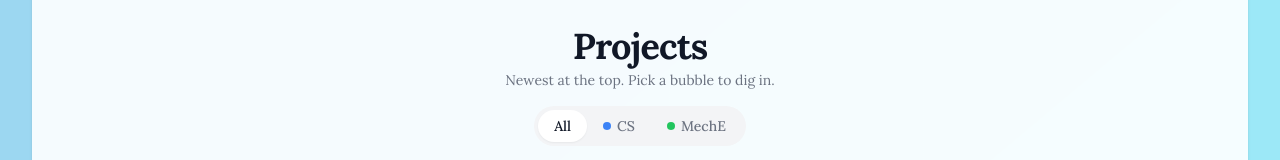
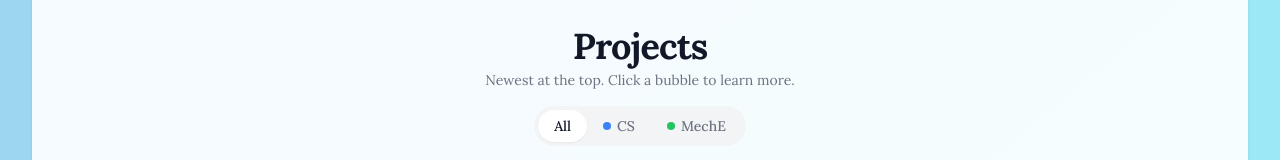
Before and after one commit to iliketocode2/Profile-Website-v2, a Next.js app: page /projects in a window 1280 px wide. Shown: the part 126-286 px from the top of the page. Built offline with nearby package versions, Linux system fonts and the light colour scheme.

Commit message:
Text change

```diff
--- a/src/app/projects/page.tsx
+++ b/src/app/projects/page.tsx
@@ -36,7 +36,7 @@ export default function Projects() {
         >
           <div>
             <h1 className="text-3xl sm:text-4xl font-bold tracking-tight text-gray-900 dark:text-white">Projects</h1>
-            <p className="mt-1 text-sm text-gray-500 dark:text-gray-400">Newest at the top. Pick a bubble to dig in.</p>
+            <p className="mt-1 text-sm text-gray-500 dark:text-gray-400">Newest at the top. Click a bubble to learn more.</p>
           </div>
 
           <div role="radiogroup" aria-label="Filter projects by discipline" className="inline-flex rounded-full bg-gray-100 dark:bg-gray-800 p-1">
```
